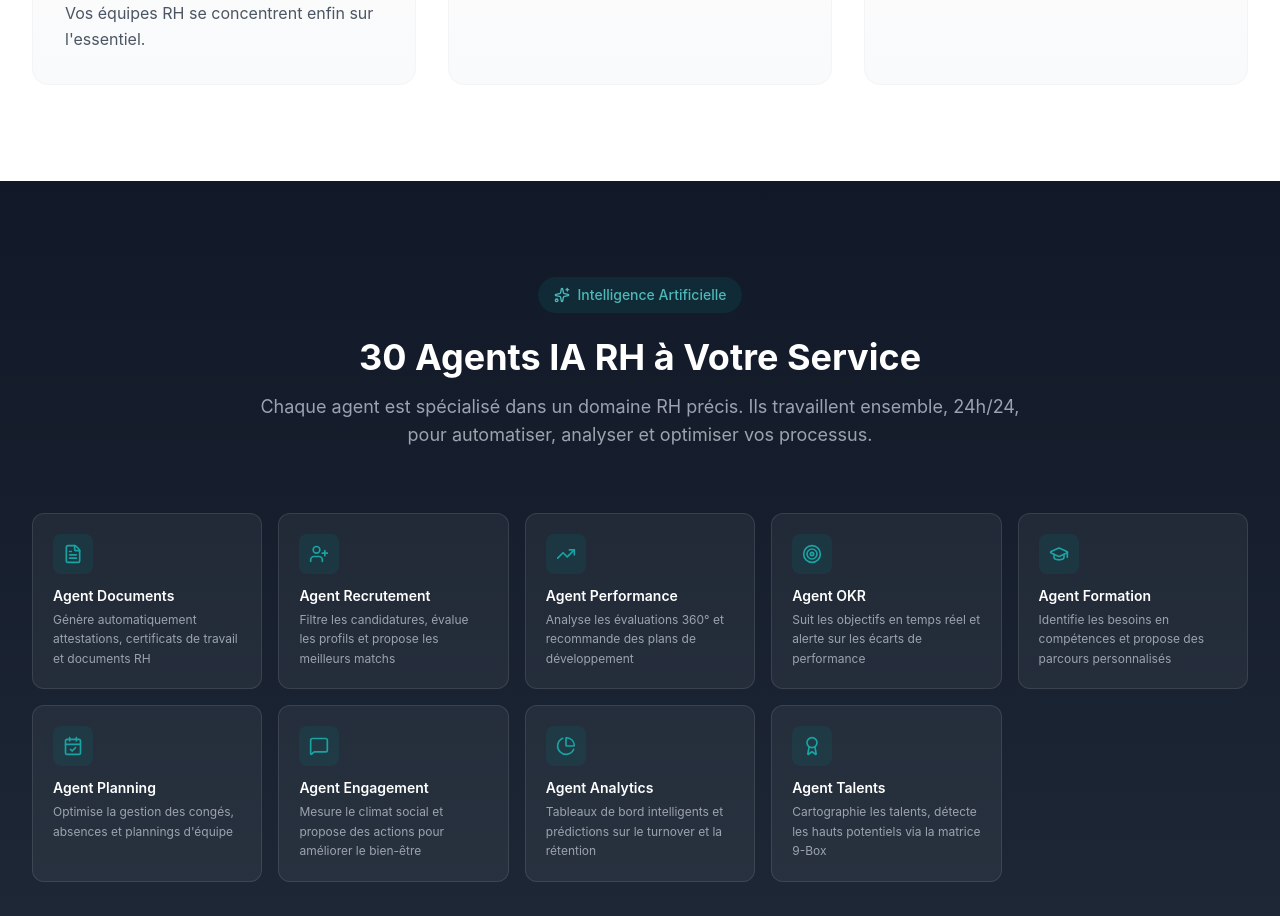
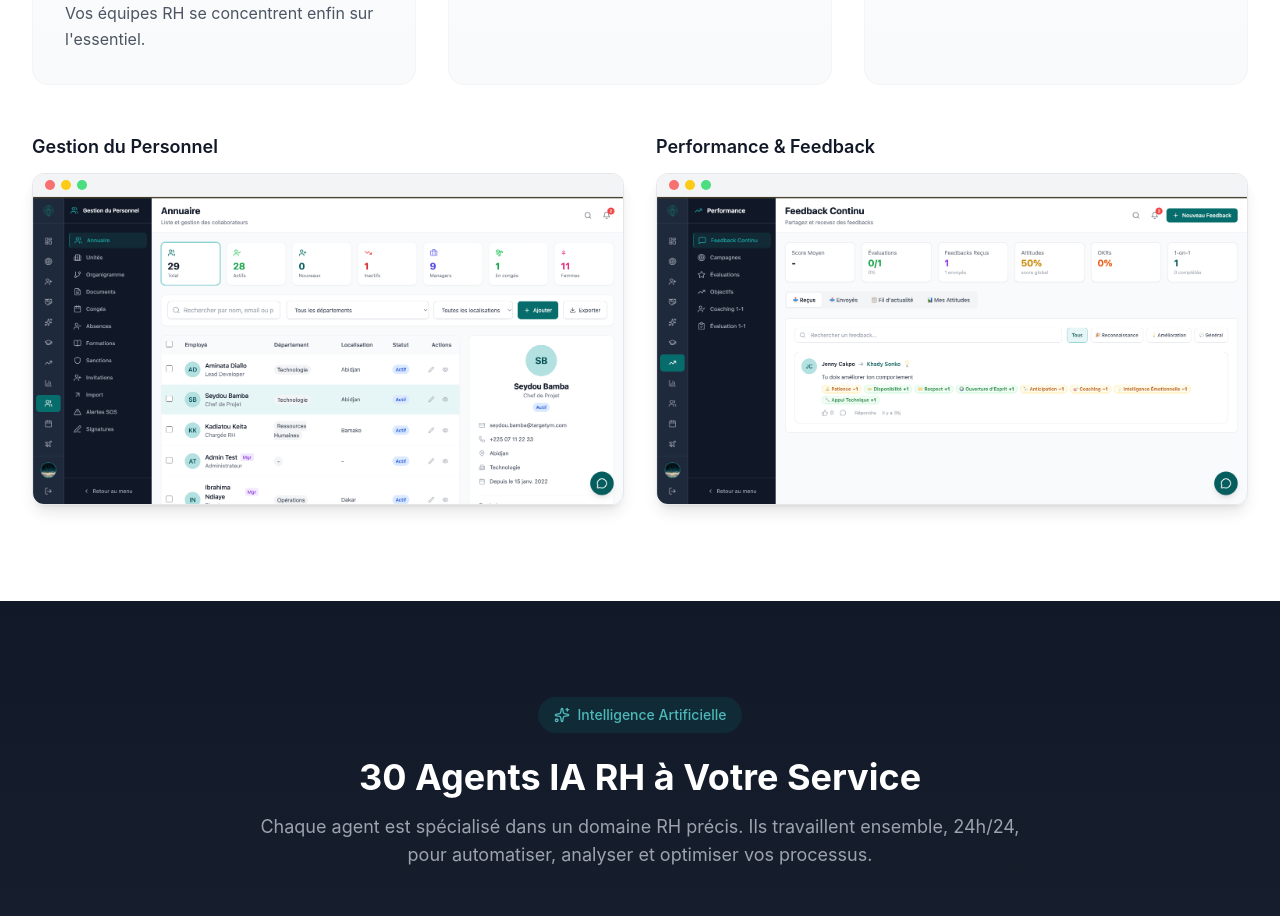
Before and after one commit to Targetym-AI/targetym-website, a Next.js app: page / in a window 1280 px wide. Shown: the part 1740-2656 px from the top of the page. Built offline with nearby package versions, Linux system fonts and the light colour scheme.

Commit message:
feat: captures Personnel + Performance dans section Value Propositions

```diff
--- a/app/page.tsx
+++ b/app/page.tsx
@@ -216,6 +216,50 @@ export default function HomePage() {
               </div>
             ))}
           </div>
+
+          <div className="grid grid-cols-1 md:grid-cols-2 gap-8 mt-12">
+            {/* Gestion du Personnel */}
+            <div>
+              <h3 className="text-lg font-semibold text-gray-900 mb-3">
+                Gestion du Personnel
+              </h3>
+              <div className="rounded-xl overflow-hidden border border-gray-200 shadow-lg hover:shadow-xl transition-shadow duration-300">
+                <div className="bg-gray-100 px-3 py-1.5 flex items-center gap-1.5 border-b border-gray-200">
+                  <div className="w-2.5 h-2.5 rounded-full bg-red-400" />
+                  <div className="w-2.5 h-2.5 rounded-full bg-yellow-400" />
+                  <div className="w-2.5 h-2.5 rounded-full bg-green-400" />
+                </div>
+                <Image
+                  src="/modules/personnel.png"
+                  alt="Gestion du Personnel"
+                  width={600}
+                  height={350}
+                  className="w-full h-auto"
+                />
+              </div>
+            </div>
+
+            {/* Performance */}
+            <div>
+              <h3 className="text-lg font-semibold text-gray-900 mb-3">
+                Performance & Feedback
+              </h3>
+              <div className="rounded-xl overflow-hidden border border-gray-200 shadow-lg hover:shadow-xl transition-shadow duration-300">
+                <div className="bg-gray-100 px-3 py-1.5 flex items-center gap-1.5 border-b border-gray-200">
+                  <div className="w-2.5 h-2.5 rounded-full bg-red-400" />
+                  <div className="w-2.5 h-2.5 rounded-full bg-yellow-400" />
+                  <div className="w-2.5 h-2.5 rounded-full bg-green-400" />
+                </div>
+                <Image
+                  src="/modules/performance.png"
+                  alt="Performance & Feedback"
+                  width={600}
+                  height={350}
+                  className="w-full h-auto"
+                />
+              </div>
+            </div>
+          </div>
         </div>
       </section>
 
```
